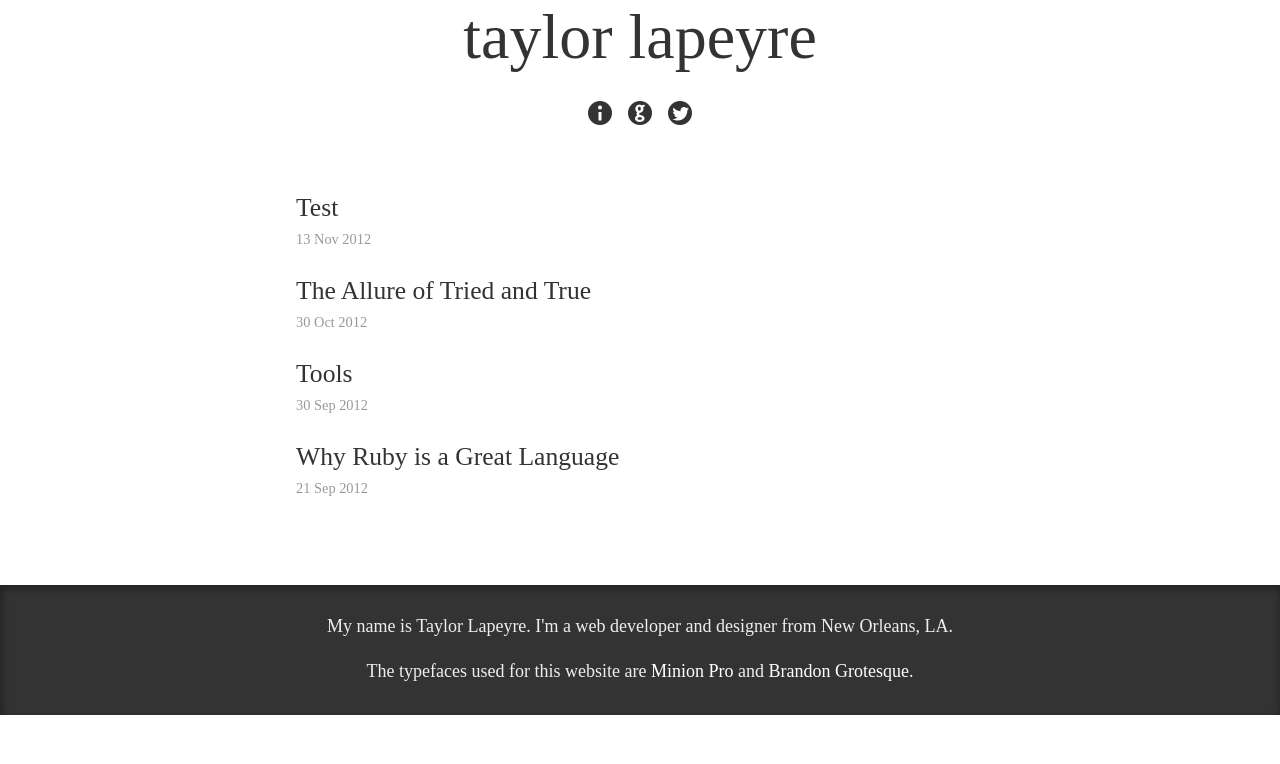
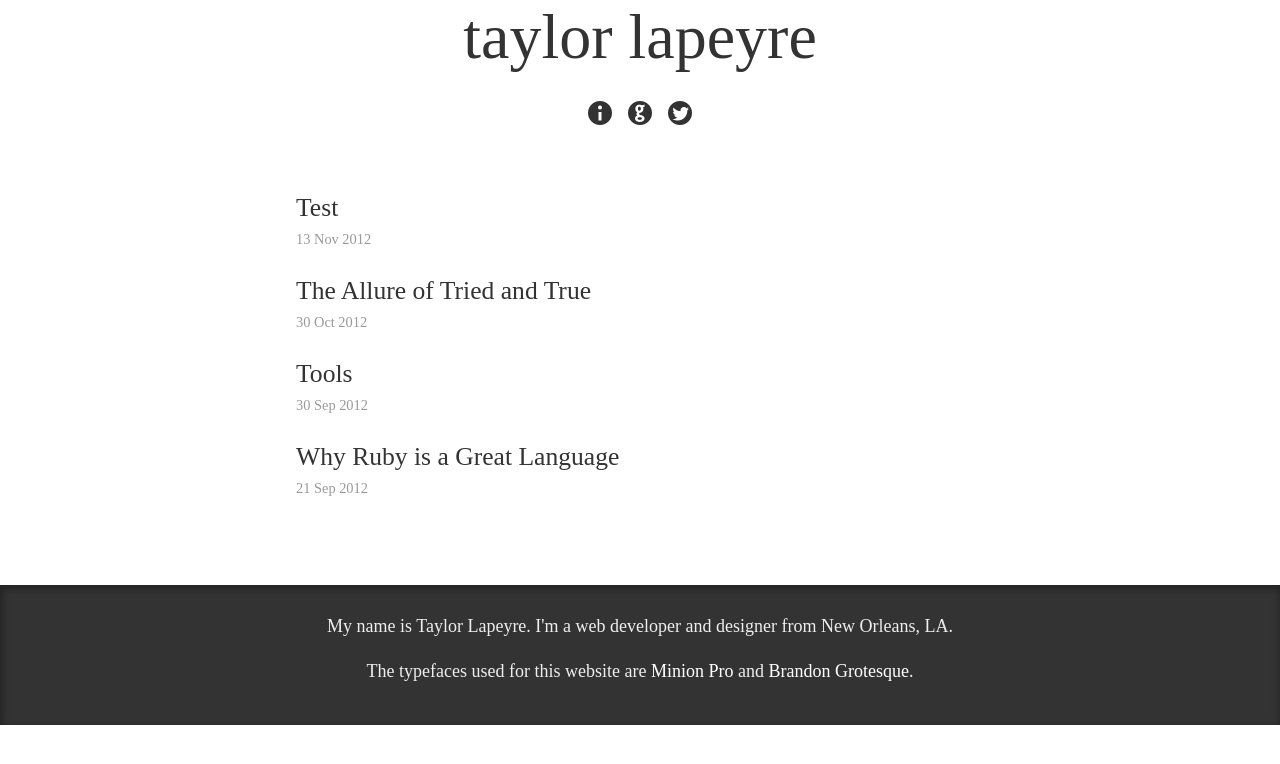
Before and after one commit to taylorlapeyre/taylorlapeyre.github.io, a Jekyll site: the page built from index.html, in a window 1280 px wide. Shown: the top 764 px of the page. Built offline with Jekyll 4.4.1, drawn with Linux system fonts in a browser that asks for light colours.

Commit message:
improve sticky footer code

```diff
--- a/_layouts/default.html
+++ b/_layouts/default.html
@@ -17,6 +17,7 @@
     <script type="text/javascript">try{Typekit.load();}catch(e){}</script>
   </head>
   <body>
+    <div id="wrapper">
       <header>
         <h1><a href="{{ site.baseurl }}">taylor lapeyre</a></h1>
         <p>
@@ -32,6 +33,7 @@
         <p>My name is Taylor Lapeyre. I'm a web developer and designer from New Orleans, LA.</p>
         <p>The typefaces used for this website are <a href="https://typekit.com/fonts/minion-pro">Minion Pro</a> and <a href="https://typekit.com/fonts/brandon-grotesque">Brandon Grotesque</a>.</p>
       </footer>
+    </wrapper>
     <script src="http://yandex.st/highlightjs/7.3/highlight.min.js"></script>
     <script>hljs.initHighlightingOnLoad();</script>
   </body>
--- a/css/taylorlapeyre.css
+++ b/css/taylorlapeyre.css
@@ -1,4 +1,22 @@
 @import url(http://yandex.st/highlightjs/7.3/styles/github.min.css);
+
+/* Sticky Footer */
+
+html, body { height: 100%; }
+
+#wrapper {
+  height: 100%;
+  margin: 0 0 -130px 0;
+  position: relative;
+}
+
+footer {
+  position: relative;
+  height: 130px;
+  padding-top: 10px;
+}
+
+/* /Sticky Footer */
 
 body, h1 { margin: 0; padding: 0; }
 
@@ -117,8 +135,6 @@
   box-shadow: inset #222 1px 3px 7px 1px;
   background: #333;
   font-size: .9em;
-  padding-top: 10px;
-  height: 120px;
 }
 
 footer p { color: #EEE !important; }
```
Lines whose indentation alone changed are shown as unchanged.
